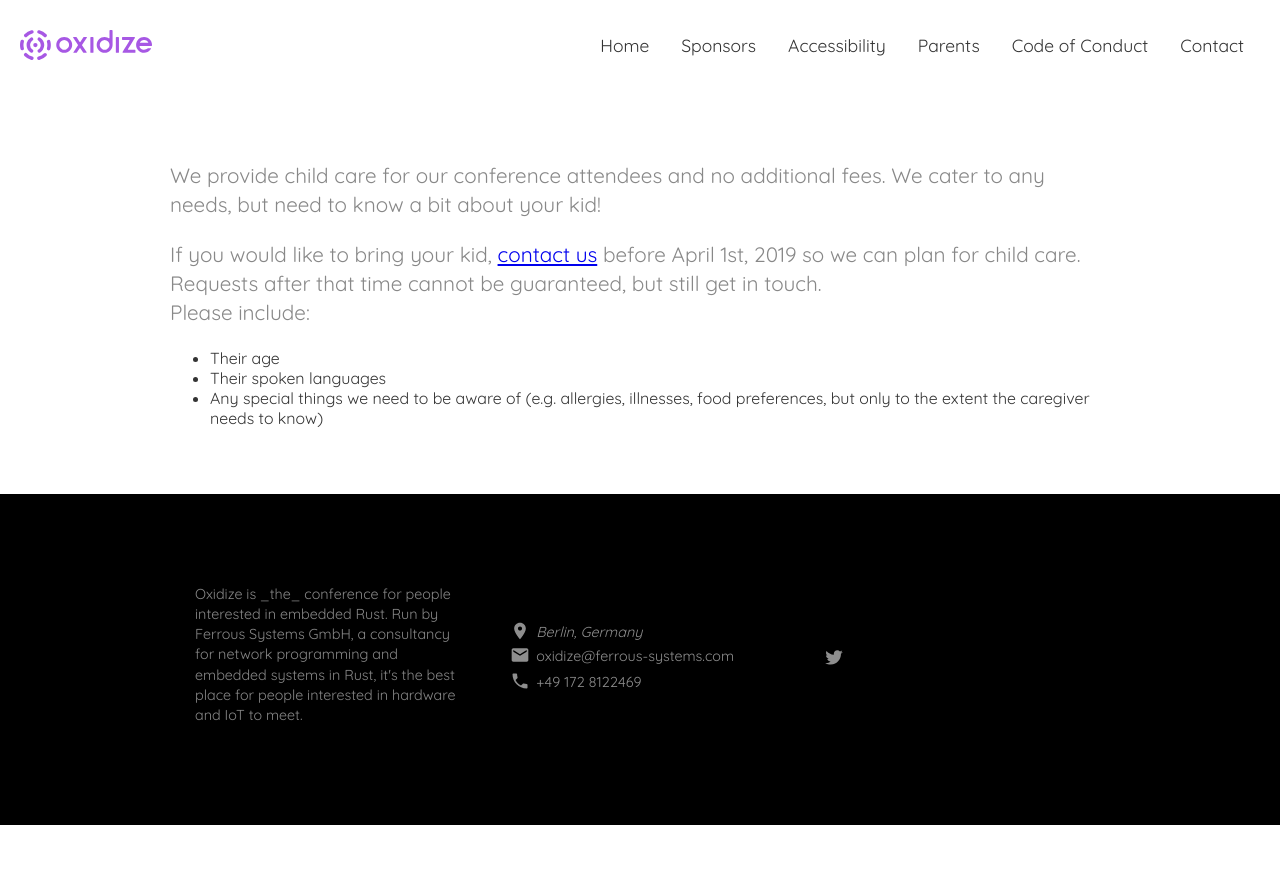
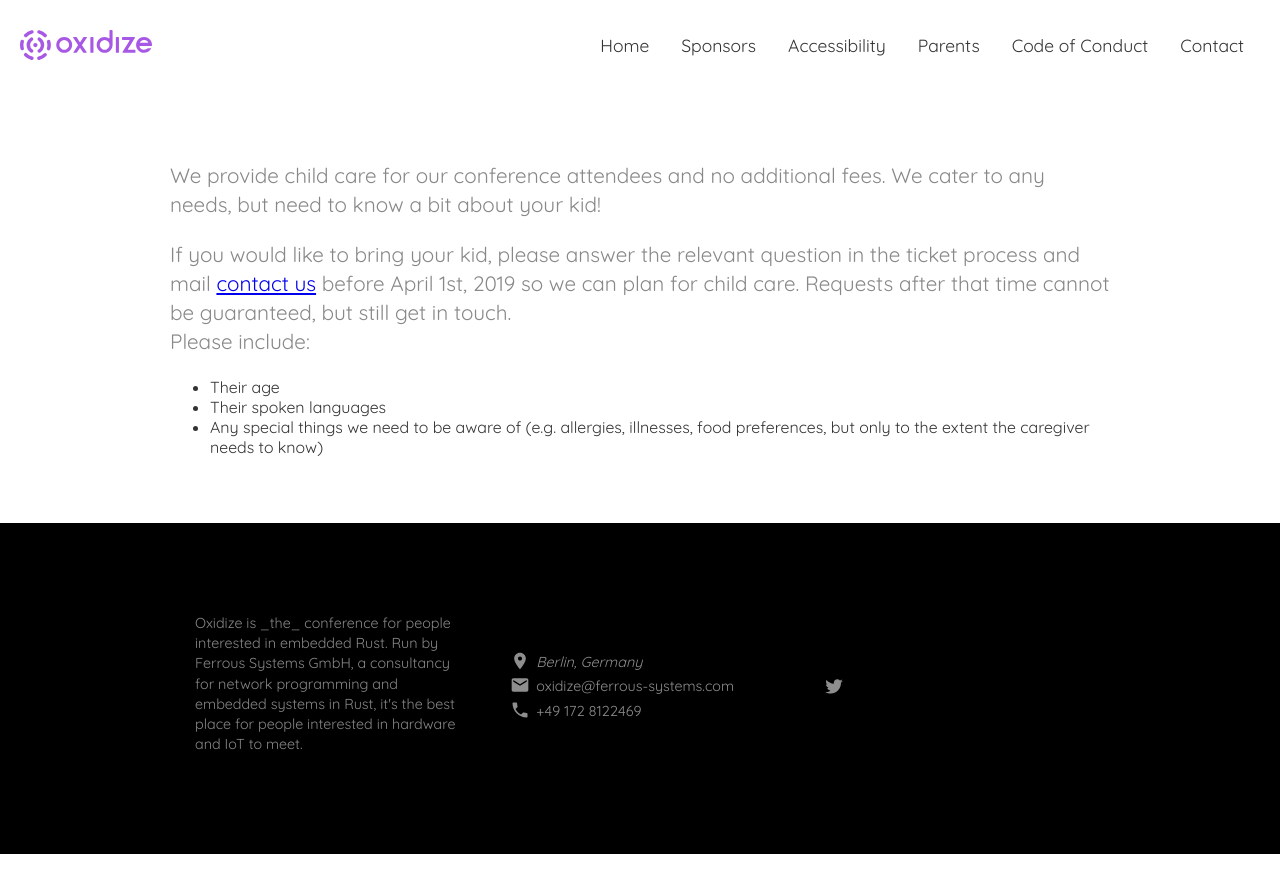
Before and after one commit to ferrous-systems/2019.oxidizeconf.com, a Jekyll site: the page built from parents.html, in a window 1280 px wide. Shown: the top 893 px of the page. Built offline with Jekyll 4.4.1, drawn with Linux system fonts in a browser that asks for light colours.

Commit message:
Explain that the ticket sales process asks for kids

```diff
--- a/parents.html
+++ b/parents.html
@@ -7,7 +7,7 @@ title: Little Rustaceans
 <div class="container">
     <div class="column centered">
         <p>We provide child care for our conference attendees and no additional fees. We cater to any needs, but need to know a bit about your kid!</p>
-        <p>If you would like to bring your kid, <a href="mailto:oxidizeconf@ferrous-systems.com?subject=Child%20care%20at%20Oxidize">contact us</a> before April 1st, 2019 so we can plan for child care. Requests after that time cannot be guaranteed, but still get in touch. <br /> Please include:</p>
+        <p>If you would like to bring your kid, please answer the relevant question in the ticket process and mail <a href="mailto:oxidizeconf@ferrous-systems.com?subject=Child%20care%20at%20Oxidize">contact us</a> before April 1st, 2019 so we can plan for child care. Requests after that time cannot be guaranteed, but still get in touch. <br /> Please include:</p>
         <ul>
             <li>Their age</li>
             <li>Their spoken languages</li>
```
